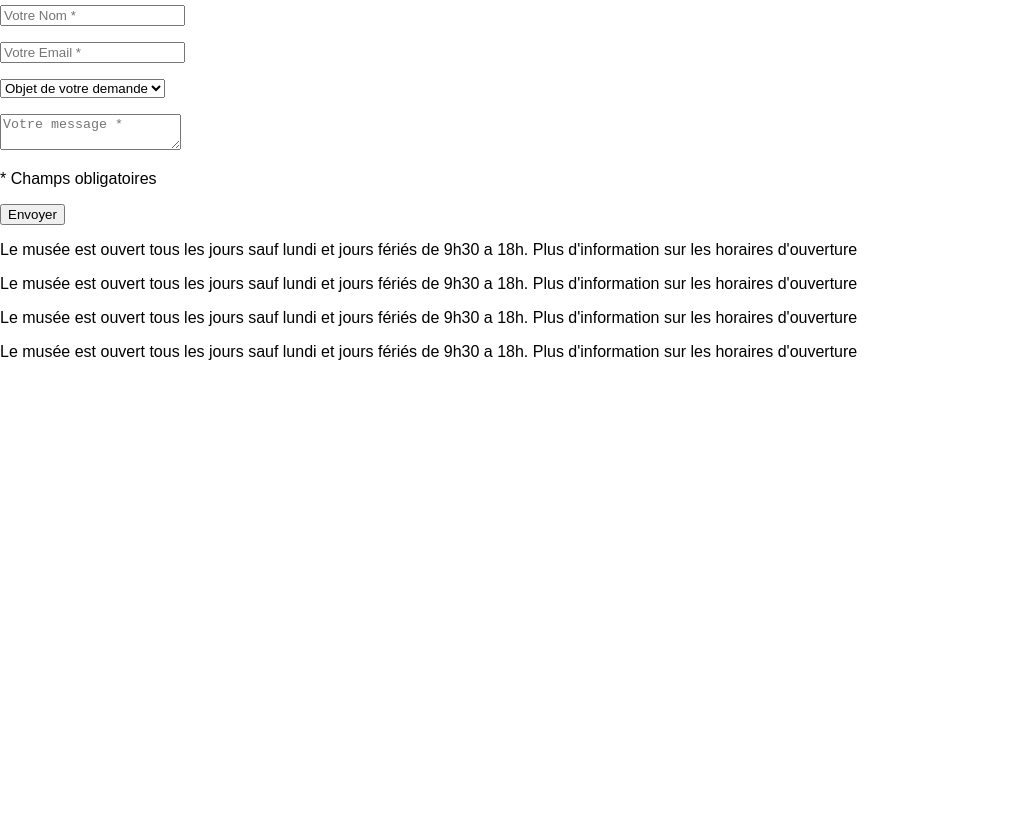
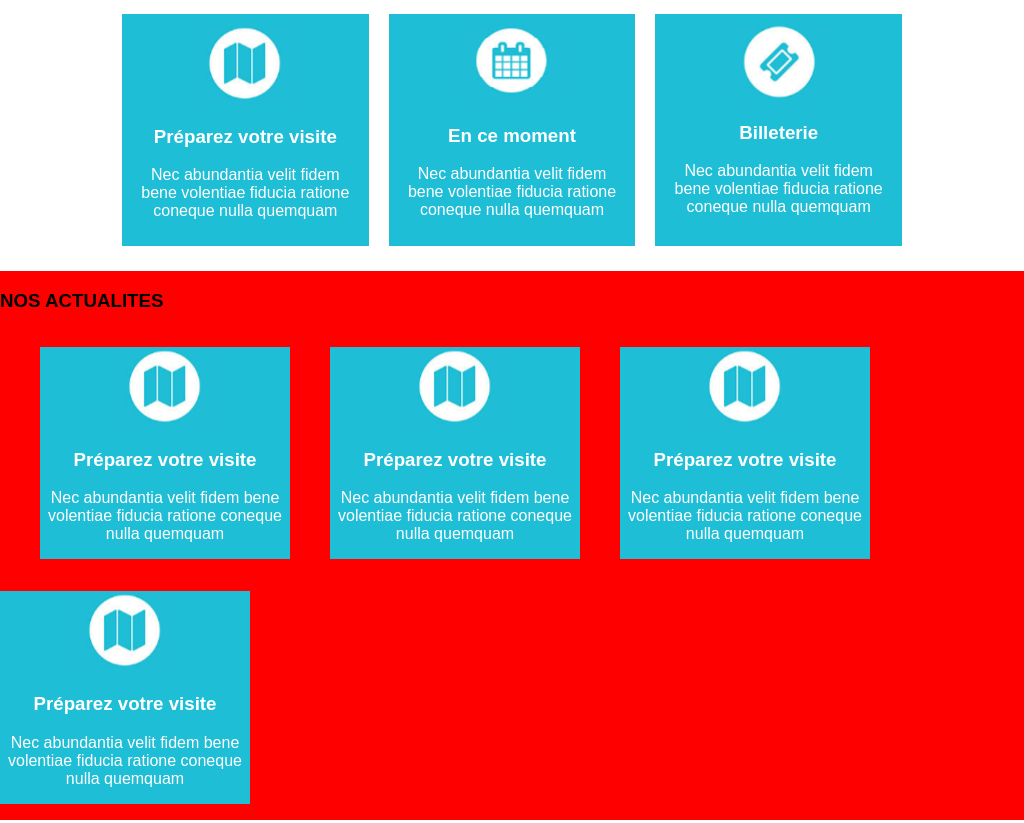
Before and after one commit to sinki78/htmlResponsive, a plain HTML site: page contact.html in a window 1024 px wide. Shown: the part 697-1520 px from the top of the page. Before the commit the page ends 1074 px from the top, so only its background shows below. Drawn offline with Linux system fonts and the light colour scheme.

Commit message:
actu 1.0

```diff
--- a/1024.css
+++ b/1024.css
@@ -212,7 +212,67 @@
         text-align: center;
     }
 
+    section .main_info{
+        margin: 15px auto;
+        display: flex ;
+        max-width: 800px;
+        /*flex-direction: row;*/
+        /*background-color: red;*/
+    }
+    .main_info figure{
+        background-color: #1ebed6;
+        flex-grow: 1;
+        margin: 10px;
+        color: white;
+        text-align: center;
 
+        padding: 10px;
+    }
+
+    .main_actu{
+        background-color: red;
+        flex-wrap: wrap;
+        display: flex ;
+        max-width: 1200px;
+        margin: auto;
+    }
+    .main_actu_title{
+        width: 100%;
+    }
+
+    .main_actu figure:nth-child(2){
+        background-color: #1ebed6;
+        /*flex-grow: 1;*/
+        margin-left: 40px;
+        color: white;
+        text-align: center;
+        max-width: 250px;
+    }
+
+    .main_actu figure:nth-child(3){
+        background-color: #1ebed6;
+        /*flex-grow: 1;*/
+        margin-left: 0;
+        color: white;
+        text-align: center;
+        max-width: 250px;
+    }
+    .main_actu figure:nth-child(4){
+        background-color: #1ebed6;
+        /*flex-grow: 1;*/
+        margin-left: 0;
+        color: white;
+        text-align: center;
+        max-width: 250px;
+    }
+    .main_actu figure:nth-child(5){
+        background-color: #1ebed6;
+        /*flex-grow: 1;*/
+        margin-left: 0;
+        color: white;
+        text-align: center;
+        max-width: 250px;
+    }
     /*picture img{*/
         /*width: 100%;*/
     /*}*/
--- a/640.css
+++ b/640.css
@@ -185,6 +185,26 @@
         max-width: 675px;
         text-align: center;
     }
+    section .main_info{
+        margin: 15px auto;
+        display: flex ;
+        max-width: 800px;
+        flex-direction: column;
+        /*flex-wrap: wrap;*/
+        /*background-color: red;*/
+    }
+    .main_info figure{
+        background-color: #1ebed6;
+        flex-grow: 1;
+        margin: 10px;
+        color: white;
+        text-align: center;
+        padding: 10px;
+    }
+
+    .main_info_picture{
+        /*margin-left: 60px;*/
+    }
 
 
     /* MAIN */
--- a/840.css
+++ b/840.css
@@ -184,7 +184,66 @@
         max-width: 675px;
         text-align: center;
     }
+    section .main_info{
+        margin: 15px auto;
+        display: flex ;
+        max-width: 800px;
+        /*flex-direction: row;*/
+    }
+    .main_info figure{
+        background-color: #1ebed6;
+        flex-grow: 1;
+        margin: 10px;
+        color: white;
+        text-align: center;
 
+        padding: 10px;
+    }
+
+    .main_actu{
+        background-color: red;
+        flex-wrap: wrap;
+        display: flex ;
+        max-width: 1200px;
+        margin: auto;
+    }
+    .main_actu_title{
+        width: 100%;
+    }
+
+    .main_actu figure:nth-child(2){
+        background-color: #1ebed6;
+        flex-grow: 1;
+        /*margin-left: 40px;*/
+        color: white;
+        text-align: center;
+        max-width: 40%;
+    }
+
+    .main_actu figure:nth-child(3){
+        background-color: #1ebed6;
+        /*flex-grow: 1;*/
+        margin-left: 0;
+        color: white;
+        text-align: center;
+        max-width: 40%;
+    }
+    .main_actu figure:nth-child(4){
+        background-color: #1ebed6;
+        /*flex-grow: 1;*/
+        margin-left: 0;
+        color: white;
+        text-align: center;
+        max-width: 40%;
+    }
+    .main_actu figure:nth-child(5){
+        background-color: #1ebed6;
+        /*flex-grow: 1;*/
+        margin-left: 0;
+        color: white;
+        text-align: center;
+        max-width: 40%;
+    }
 
 
     /* MAIN */
--- a/contact.html
+++ b/contact.html
@@ -76,8 +76,6 @@
     <section>
         <picture class="main_carousel" >
             <source srcset="./img/carousel2_large.jpg" media="(max-width: 640px)">
-            <source srcset="./img/carousel1_large.jpg" media="(min-width: 641px)">
-
             <img src="./img/carousel1_large.jpg" width="100%"  height="400px" alt="banc de poisson">
         </picture>
         <article class="main_text">
@@ -86,30 +84,84 @@
             <p>Eet virum ex omni plage quam orbis ambit inmensus, reportavit laureas et triumphos, lamque vergens in senium et nomine solo aliquotiens vincens ad tranquilliora vitae discessit.</p>
         </article>
 
-        <form method="post" action="#">
-            <p>
-                <label hidden for="nom">Nom : </label><input type="text" placeholder="Votre Nom *" name="nom" id="nom"
-                                                             required>
-            </p>
-            <p>
-                <label hidden for="email">Demande : </label><input type="email" placeholder="Votre Email *" name="email"
-                                                                   id="email" required>
-            </p>
-            <p>
-                <label hidden for="objet">Objet : </label><select name="objet" id="objet">
-                <option value="" disabled selected>Objet de votre demande</option>
-                <option value="1">1</option>
-                <option value="2">2</option>
-            </select>
-            </p>
-            <p>
-                <label hidden for="message">Message : </label><textarea name="message" placeholder="Votre message *"
-                                                                        id="message" required></textarea>
-            </p>
-            <p id="legende">* Champs obligatoires</p>
+        <article class="main_info">
+                <figure class="main_info_map">
+                    <picture class="main_info_picture">
+                        <!--<source srcset="./img/logo-badenbaden.png" media="(max-width: 640px)">-->
+                        <img src="./img/map.png" alt="MDN">
+                    </picture>
+                    <figcaption>
+                        <h1>Préparez votre visite</h1>
+                        <p>Nec abundantia velit fidem bene volentiae fiducia ratione coneque nulla quemquam</p>
+                    </figcaption>
+                </figure>
+                <figure class="main_info_calandar">
+                    <picture class="main_info_picture">
+                        <!--<source srcset="./img/logo-badenbaden.png" media="(max-width: 640px)">-->
+                        <img src="./img/calandar.png" alt="MDN">
+                    </picture>
+                    <figcaption>
+                        <h1>En ce moment</h1>
+                        <p>Nec abundantia velit fidem bene volentiae fiducia ratione coneque nulla quemquam</p>
+                    </figcaption>
+                </figure>
+                <figure class="main_info_ticketing">
+                    <picture class="main_info_picture">
+                        <!--<source srcset="./img/logo-badenbaden.png" media="(max-width: 640px)">-->
+                        <img src="./img/ticket.png" alt="MDN">
+                    </picture>
+                    <figcaption>
+                        <h1>Billeterie</h1>
+                        <p>Nec abundantia velit fidem bene volentiae fiducia ratione coneque nulla quemquam</p>
 
-            <input type="submit" value="Envoyer">
-        </form>
+                    </figcaption>
+                </figure>
+        </article>
+        <article class="main_actu">
+            <h1 class="main_actu_title">NOS ACTUALITES</h1>
+
+            <figure class="">
+                <picture class="">
+                    <!--<source srcset="./img/logo-badenbaden.png" media="(max-width: 640px)">-->
+                    <img src="./img/map.png" alt="MDN">
+                </picture>
+                <figcaption>
+                    <h1>Préparez votre visite</h1>
+                    <p>Nec abundantia velit fidem bene volentiae fiducia ratione coneque nulla quemquam</p>
+                </figcaption>
+            </figure>
+            <figure class="">
+                <picture class="">
+                    <!--<source srcset="./img/logo-badenbaden.png" media="(max-width: 640px)">-->
+                    <img src="./img/map.png" alt="MDN">
+                </picture>
+                <figcaption>
+                    <h1>Préparez votre visite</h1>
+                    <p>Nec abundantia velit fidem bene volentiae fiducia ratione coneque nulla quemquam</p>
+                </figcaption>
+            </figure>
+            <figure class="">
+                <picture class="">
+                    <!--<source srcset="./img/logo-badenbaden.png" media="(max-width: 640px)">-->
+                    <img src="./img/map.png" alt="MDN">
+                </picture>
+                <figcaption>
+                    <h1>Préparez votre visite</h1>
+                    <p>Nec abundantia velit fidem bene volentiae fiducia ratione coneque nulla quemquam</p>
+                </figcaption>
+            </figure>
+            <figure class="">
+                <picture class="">
+                    <!--<source srcset="./img/logo-badenbaden.png" media="(max-width: 640px)">-->
+                    <img src="./img/map.png" alt="MDN">
+                </picture>
+                <figcaption>
+                    <h1>Préparez votre visite</h1>
+                    <p>Nec abundantia velit fidem bene volentiae fiducia ratione coneque nulla quemquam</p>
+                </figcaption>
+            </figure>
+        </article>
+
     </section>
 
 
```
Also changed, not shown: img/calandar.png (added), img/map.png (added), img/ticket.png (added).
